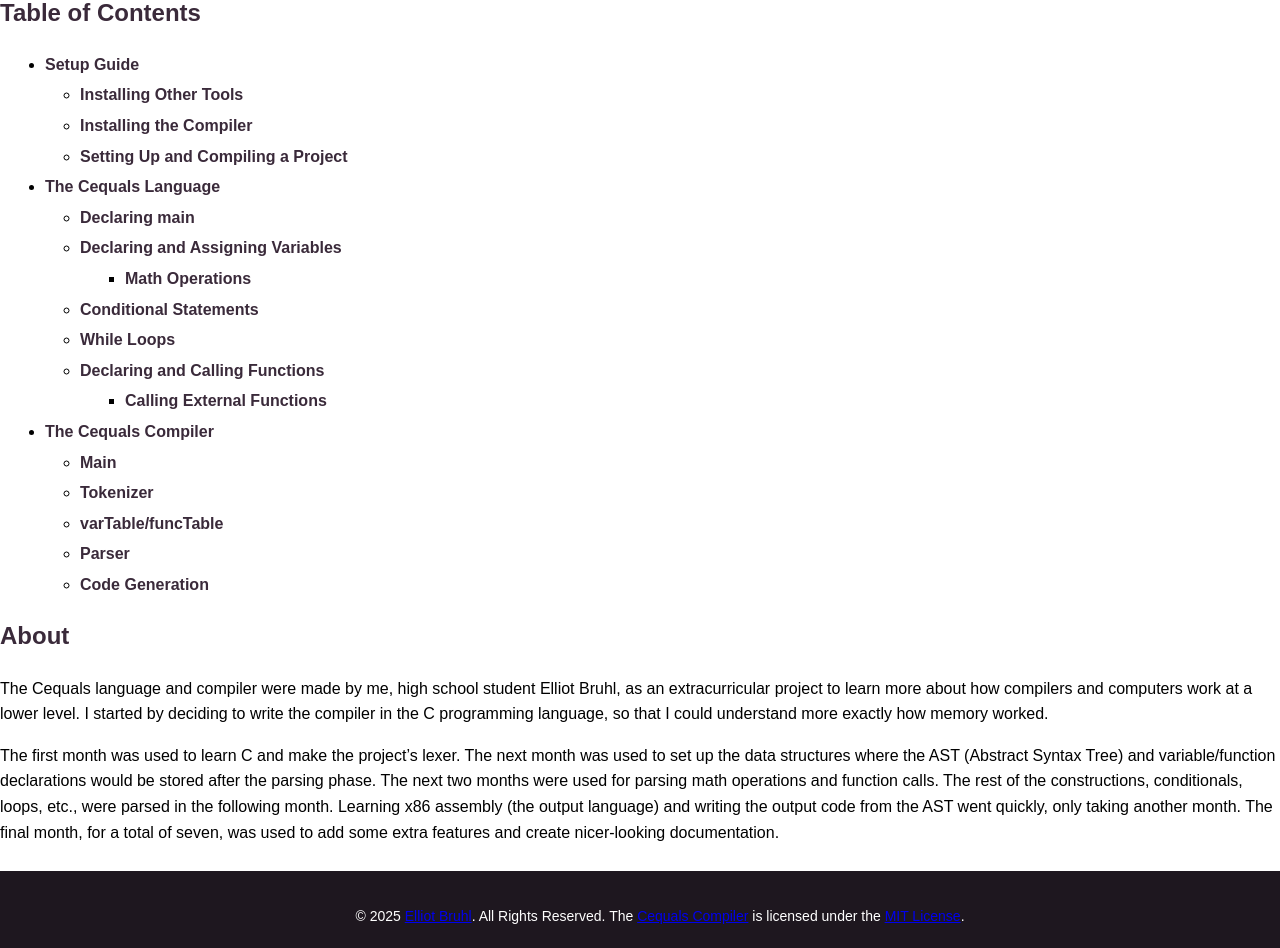
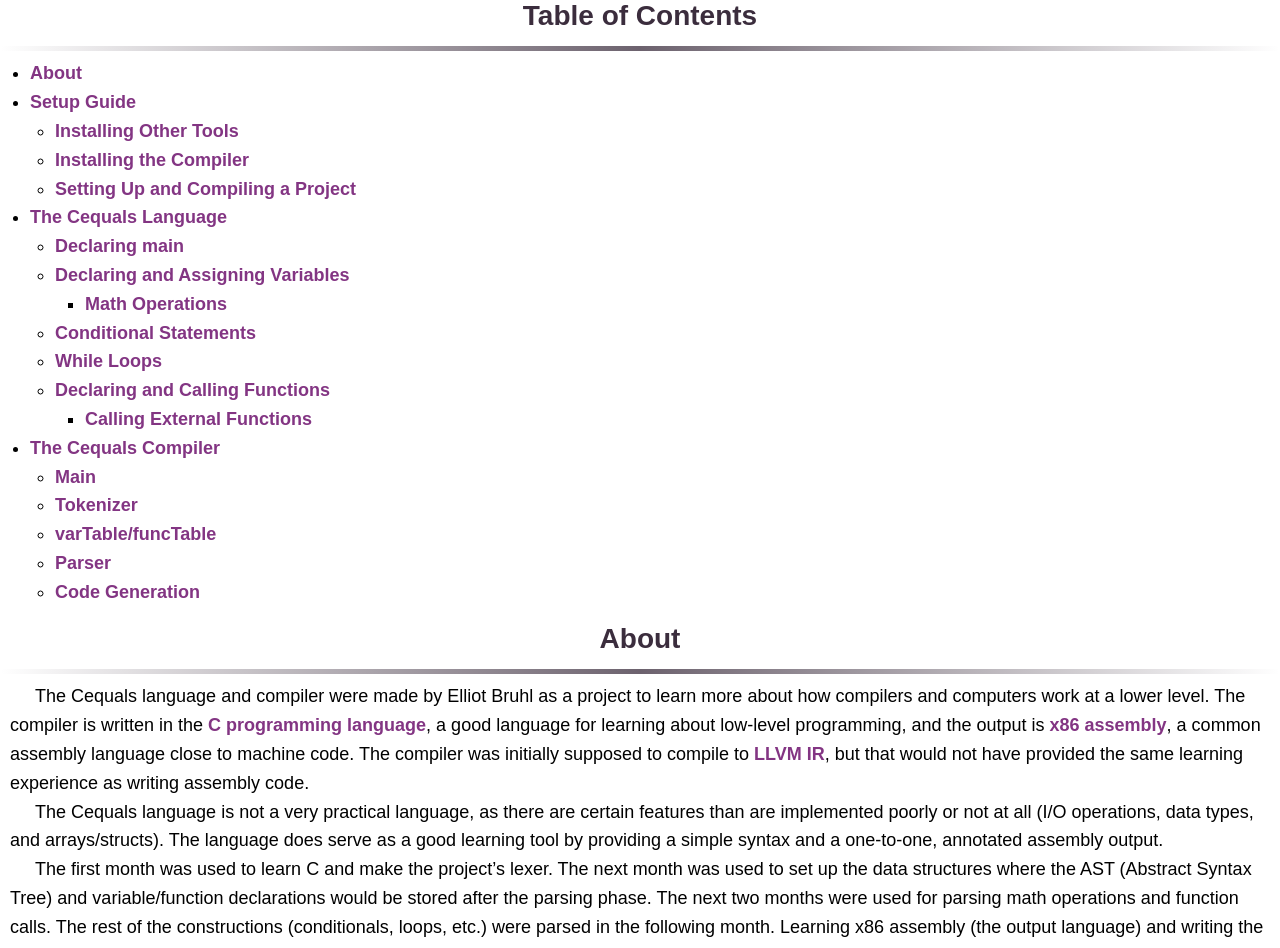
Before and after one commit to ElliotBruhl/CequalsCompiler, a plain HTML site: page docs/index.html in a window 1280 px wide. Shown: the part 134-1082 px from the top of the page. Drawn offline with Linux system fonts and the light colour scheme.

Commit message:
updated website style

```diff
--- a/docs/index.html
+++ b/docs/index.html
@@ -9,7 +9,7 @@
 
 <body>
     <header>
-        <a href="index.html">
+        <a href="https://github.com/ElliotBruhl/CequalsCompiler" class="logo-link">
             <img src="CequalsLogo.png" alt="Cequals Logo" class="logo">
         </a>
         <h1 class="title">Cequals Documentation</h1>
@@ -19,9 +19,11 @@
     </header>
 
     <div class="content">
-        <h2>Table of Contents</h2>
+        <h2 id="table-of-contents">Table of Contents</h2>
+        <hr>
         <nav>
             <ul>
+                <li><a href="#about">About</a></li>
                 <li><a href="#setup">Setup Guide</a>
                     <ul>
                         <li><a href="#tools">Installing Other Tools</a></li>
@@ -58,21 +60,63 @@
             </ul>
         </nav>
 
-
         <h2 id="about">About</h2>
+        <hr>
         <p>
-            The Cequals language and compiler were made by me, high school student Elliot Bruhl, as an extracurricular
-            project to learn more about how compilers and computers work at a lower level. I started by deciding to
-            write the compiler in the C programming language, so that I could understand more exactly how memory worked.
+            The Cequals language and compiler were made by Elliot Bruhl as a project to learn more about how compilers and
+            computers work at a lower level. The compiler is written in the <a href="https://en.wikipedia.org/wiki/C_(programming_language)"> C programming language</a>,
+            a good language for learning about low-level programming, and the output is <a href="https://en.wikipedia.org/wiki/X86_assembly_language"> x86 assembly</a>,
+            a common assembly language close to machine code. The compiler was initially supposed to compile to <a href="https://llvm.org/docs/LangRef.html#abstract"> LLVM IR</a>,
+            but that would not have provided the same learning experience as writing assembly code.
+        </p>
+        <p>
+            The Cequals language is not a very practical language, as there are certain features than are implemented poorly or not at all (I/O operations, data types, and arrays/structs).
+            The language does serve as a good learning tool by providing a simple syntax and a one-to-one, annotated assembly output.
         </p>
         <p>
             The first month was used to learn C and make the project’s lexer. The next month was used to set up the data
             structures where the AST (Abstract Syntax Tree) and variable/function declarations would be stored after the parsing phase.
-            The next two months were used for parsing math operations and function calls. The rest of the constructions,
-            conditionals, loops, etc., were parsed in the following month. Learning x86 assembly (the output language)
-            and writing the output code from the AST went quickly, only taking another month. The final month, for a total
-            of seven, was used to add some extra features and create nicer-looking documentation.
+            The next two months were used for parsing math operations and function calls. The rest of the constructions
+            (conditionals, loops, etc.) were parsed in the following month. Learning x86 assembly (the output language)
+            and writing the output code from the AST went quickly, only taking another month. The few months
+            were used to add some extra features and create nicer-looking documentation.
         </p>
+
+        <h2 id="setup">Setup Guide</h2>
+        <hr>
+        <h3 id="tools">Installing Other Tools</h3>
+
+        <h3 id="compiler">Installing the Compiler</h3>
+
+        <h3 id="compiling">Setting Up and Compiling a Project</h3>
+
+        <h2 id="language">The Cequals Language</h2>
+        <hr>
+        <h3 id="declaring-main">Declaring main</h3>
+
+        <h3 id="variables">Declaring and Assigning Variables</h3>
+        <h4 id="math">Math Operations</h4>
+
+        <h3 id="conditionals">Conditional Statements</h3>
+
+        <h3 id="loops">While Loops</h3>
+
+        <h3 id="functions">Declaring and Calling Functions</h3>
+        <h4 id="external-functions">Calling External Functions</h4>
+
+        <h2 id="compiler-details">The Cequals Compiler</h2>
+        <hr>
+
+        <h3 id="main">Main</h3>
+
+        <h3 id="tokenizer">Tokenizer</h3>
+
+        <h3 id="varTable">varTable/funcTable</h3>
+
+        <h3 id="parser">Parser</h3>
+
+        <h3 id="codeGen">Code Generation</h3>
+
     </div>
 
     <footer>
--- a/docs/style.css
+++ b/docs/style.css
@@ -1,36 +1,31 @@
+/* Body Styles */
 body {
     font-family: Arial, sans-serif;
     line-height: 1.6;
     background-color: #ffffff;
     color: #000000;
-    margin: 0;
-    padding: 0;
+    margin: 0px;
+    padding: 0px;
 }
 
 /* Header styles */
 header {
     display: flex;
     align-items: center;
-    justify-content: space-between;
-    background-color: #1e171f;
-    color: rgb(255, 255, 255);
-    padding: px;
+    background-color: #3b2d3d;
+    color: #FFFFFF;
 }
-
-/* Logo on the left */
 .logo {
     width: 100px;
-    height: auto;
+    height: 100px;
     padding-left: 10px;
+    padding-top: 10px;
 }
-/* Title in the center */
 .title {
     flex-grow: 1;
     text-align: center;
-    margin: 0;
     font-size: 40px;
 }
-/* Name on the right */
 .author {
     text-decoration: none;
     color: inherit;
@@ -41,34 +36,59 @@ header {
 
 .content {
     padding-bottom: 10px;
+    margin: 0px;
 }
 
 /* Headings */
-h2, h3 {
-    color: #3a2a3a;
+h2 {
+    text-align: center;
+    color: #3b2d3d;
+    font-size: 28px;
+    padding-bottom: 0px;
+    padding-top: 10px;
+    margin: 0px;
+}
+hr {
+    border: none;
+    height: 5px;
+    background-image: linear-gradient(to right, rgba(255, 255, 255, 0), rgba(59, 45, 61, 0.75), rgba(255, 255, 255, 0));
 }
 
-/* List layout */
-nav ul li { /* main 3 */
-    margin: 5px;
+/* Table of Contents lists */
+nav {
+    font-size: 18px;
+    padding-left: 20px;
+    margin: 0px;
 }
-nav ul li ul { /* subtopics */
+nav ul {
+    padding-left: 10px;
+    margin: 0px;
+}
+nav ul li ul {
     list-style-type: circle;
+    padding-left: 25px;
+}
+nav ul li ul ul {
+    list-style-type: square;
     padding-left: 30px;
-}
-nav ul li ul ul { /* sub subtopics */
-    list-style-type: square;
-    padding-left: 40px;
 }
 
 /* Links */
-nav a {
+a {
     text-decoration: none;
-    color: #3a2a3a;
+    color: #833583;
     font-weight: bold;
 }
-nav a:hover {
-    color: #5a3a5a;
+a:hover {
+    color: #2c0131;
+}
+
+/* Text */
+p {
+    text-indent: 25px;
+    font-size: 18px;
+    padding-left: 10px;
+    margin: 0px;
 }
 
 /* Footer */
@@ -76,7 +96,7 @@ footer {
     position: relative;
     bottom: 0;
     width: 100%;
-    background-color: #1e171f;
+    background-color: #3b2d3d;
     padding: 20px;
     text-align: center;
     font-size: 14px;
```
